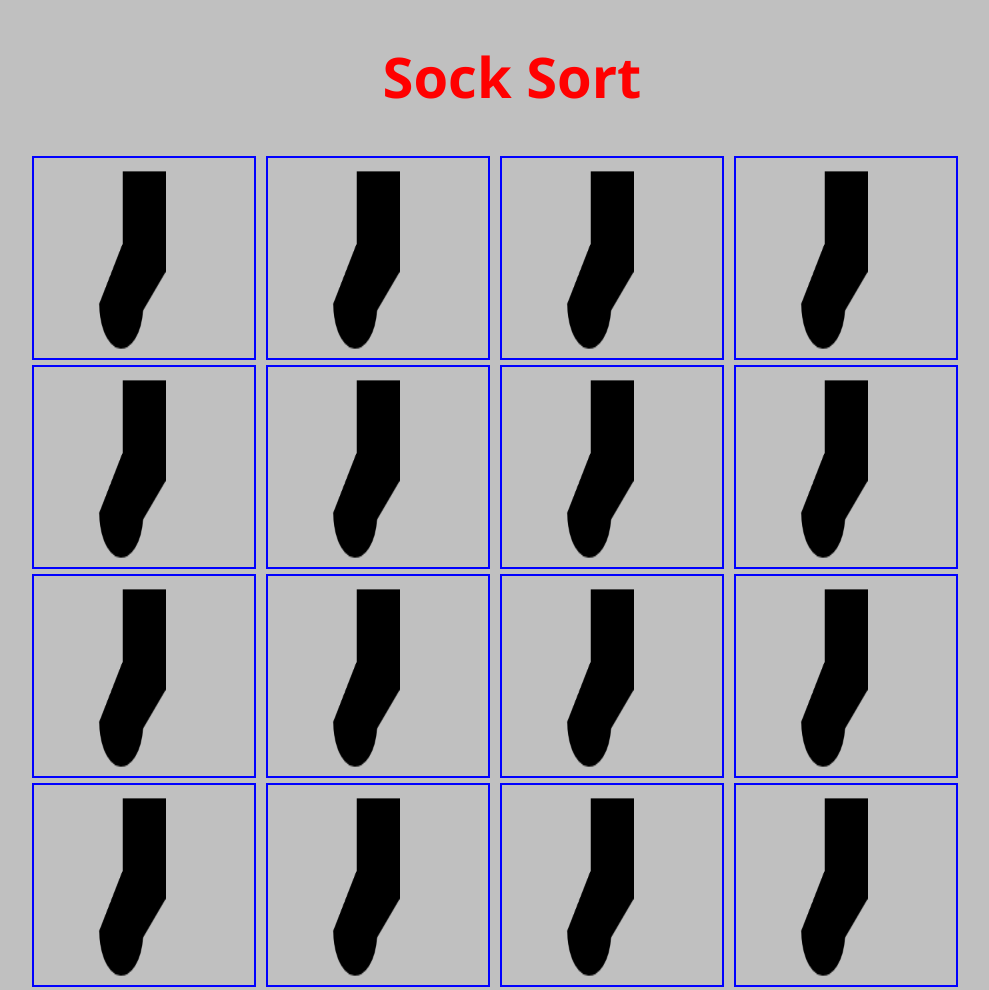
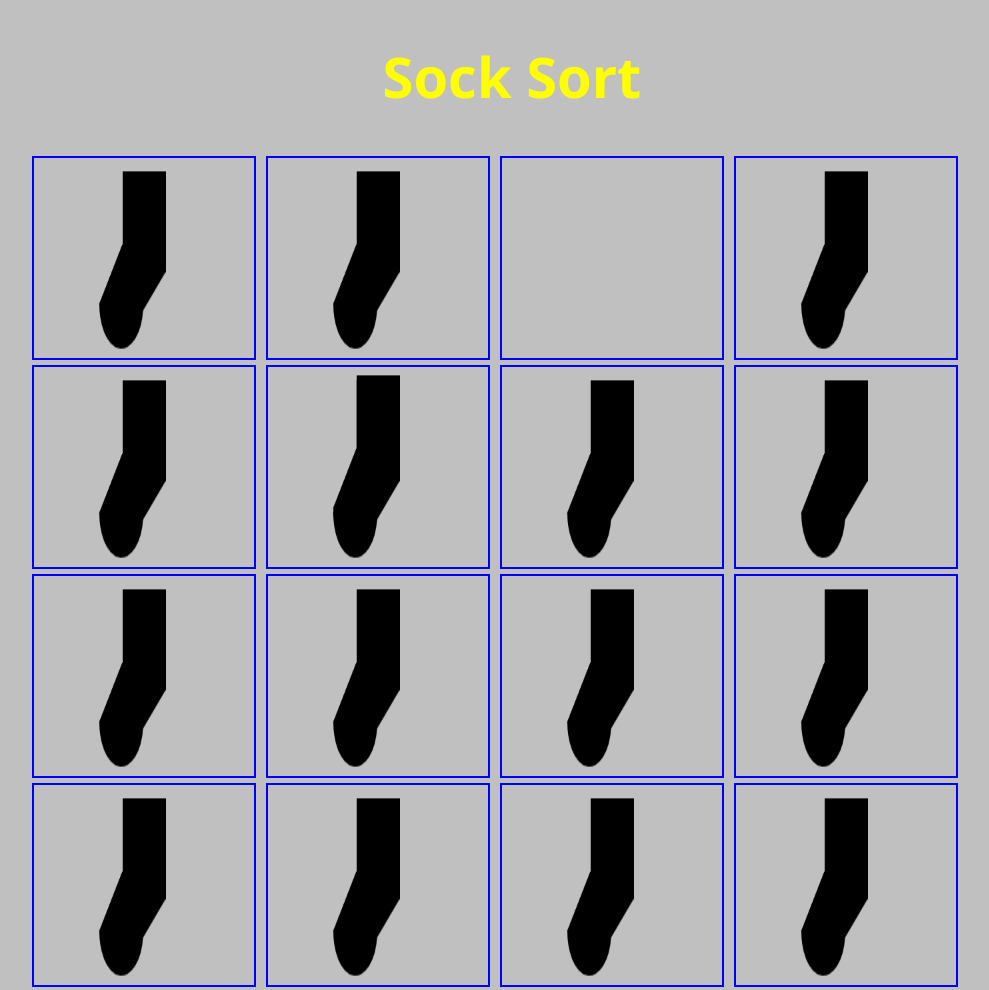
Before and after one commit to rivese/SockSort, a plain HTML site: page index.html in a window 1280 px wide. Shown: the whole page, without its empty margins (128-1117 px from the left). Drawn offline with nearby package versions, Linux system fonts and the light colour scheme.

Commit message:
add function to swap socks

```diff
--- a/css/module.css
+++ b/css/module.css
@@ -5,7 +5,7 @@
 .page-title {
   text-align: center;
   font-size: 3.5em;
-  color: red;
+  color: #FFFF00;
   font-family: 'Open Sans', sans-serif;
 }
 
--- a/js/index.js
+++ b/js/index.js
@@ -128,7 +128,7 @@
 }
 
 
-function drawSock() {
+function drawSocks() {
 
   $('.laundrybasket__sock').each(function(index) {
 
@@ -162,10 +162,16 @@
   });
 }
 
+// from http://stackoverflow.com/questions/698301/is-there-a-native-jquery-function-to-switch-elements
+// swapping the canvas elements
+function swapSocks() {
+  $('#1').before($('#2'));
+}
 
 alert("start");
 generateSocksRandom();
 initializeGrid();
 makeDivs();
 makeCanvasElems();
-drawSock();
+drawSocks();
+swapSocks();
```
